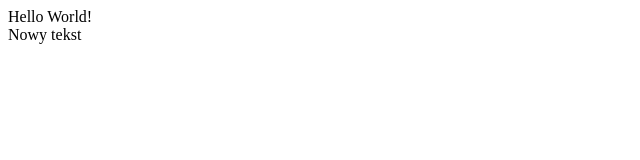
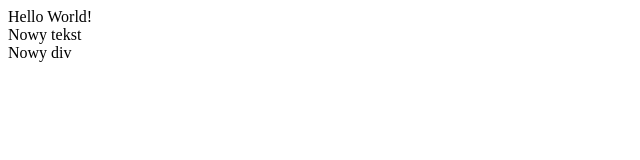
Before and after one commit to m-m-technikum/testowe, a plain HTML site: page index.html in a window 1280 px wide. Shown: the full height of the page, 0-640 px from the left. Drawn offline with Linux system fonts and the light colour scheme.

Commit message:
Nowy div

```diff
--- a/index.html
+++ b/index.html
@@ -1,2 +1,3 @@
 <div>Hello World!</div>
 <div>Nowy tekst</div>
+<div>Nowy div</div>
```
